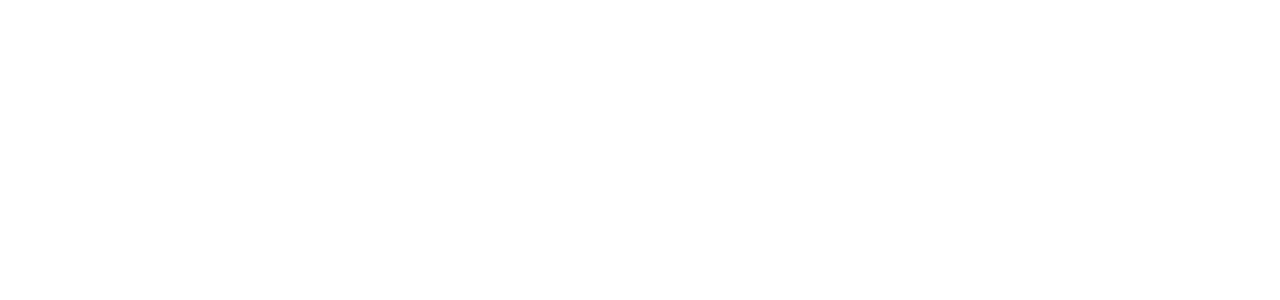
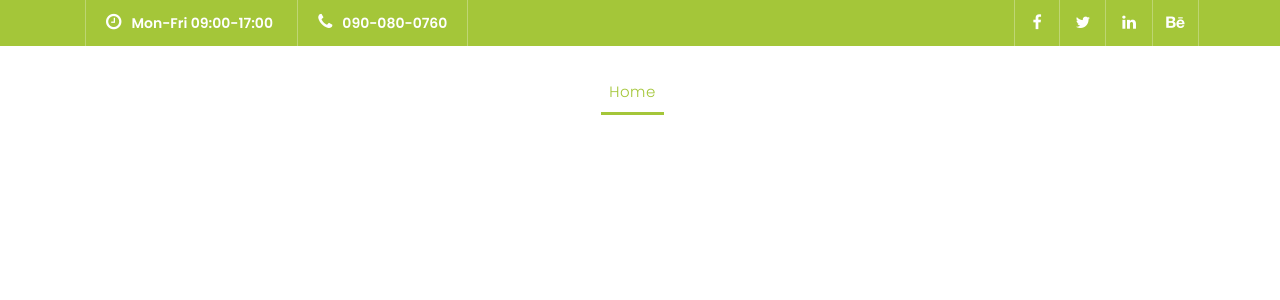
Before and after one commit to Vistuvis/okproject, a PHP site: page /pet_page.php in a window 1280 px wide. Before the commit the part shown is empty. Shown: the top 300 px of the page. Run offline with PHP 8.4, Linux system fonts and the light colour scheme.

Commit message:
commit on 'main'

```diff
--- a/pet_page.php
+++ b/pet_page.php
@@ -1,10 +1,75 @@
 <!DOCTYPE html>
 <html>
 <head>
+<meta charset="utf-8">
+    <meta name="viewport" content="width=device-width, initial-scale=1, shrink-to-fit=no">
+    <meta name="description" content="">
+    <meta name="author" content="TemplateMo">
+    <link href="https://fonts.googleapis.com/css?family=Poppins:100,200,300,400,500,600,700,800,900&display=swap" rel="stylesheet">
 
+    <title>Finance Business HTML5 Template</title>
+
+    <!-- Bootstrap core CSS -->
+    <link href="vendor/bootstrap/css/bootstrap.min.css" rel="stylesheet">
+
+    <!-- Additional CSS Files -->
+    <link rel="stylesheet" href="assets/css/fontawesome.css">
+    <link rel="stylesheet" href="assets/css/templatemo-finance-business.css">
+    <link rel="stylesheet" href="assets/css/owl.css">
 
 </head>
 <body>
+  <div class="sub-header">
+    <div class="container">
+      <div class="row">
+        <div class="col-md-8 col-xs-12">
+          <ul class="left-info">
+            <li><a href="#"><i class="fa fa-clock-o"></i>Mon-Fri 09:00-17:00</a></li>
+            <li><a href="#"><i class="fa fa-phone"></i>090-080-0760</a></li>
+          </ul>
+        </div>
+        <div class="col-md-4">
+          <ul class="right-icons">
+            <li><a href="#"><i class="fa fa-facebook"></i></a></li>
+            <li><a href="#"><i class="fa fa-twitter"></i></a></li>
+            <li><a href="#"><i class="fa fa-linkedin"></i></a></li>
+            <li><a href="#"><i class="fa fa-behance"></i></a></li>
+          </ul>
+        </div>
+      </div>
+    </div>
+  </div>
+<header class="">
+      <nav class="navbar navbar-expand-lg">
+        <div class="container">
+          <a class="navbar-brand" href="index.html"><h2>Finance Business</h2></a>
+          <button class="navbar-toggler" type="button" data-toggle="collapse" data-target="#navbarResponsive" aria-controls="navbarResponsive" aria-expanded="false" aria-label="Toggle navigation">
+            <span class="navbar-toggler-icon"></span>
+          </button>
+          <div class="collapse navbar-collapse" id="navbarResponsive">
+            <ul class="navbar-nav ml-auto">
+              <li class="nav-item active">
+                <a class="nav-link" href="#top">Home
+                  <span class="sr-only">(current)</span>
+                </a>
+              </li>
+              <li class="nav-item">
+                <a class="nav-link" href="about.html">About Us</a>
+              </li>
+              <li class="nav-item">
+                <a class="nav-link" href="services.html">Our Services</a>
+              </li>
+              <li class="nav-item">
+                <a class="nav-link" href="contact.html">Contact Us</a>
+              </li>
+              <li class="nav-item">
+                <a class="nav-link" href="one-page.html">One Page</a>
+              </li>
+            </ul>
+          </div>
+        </div>
+      </nav>
+    </header>
 
 
 
```
